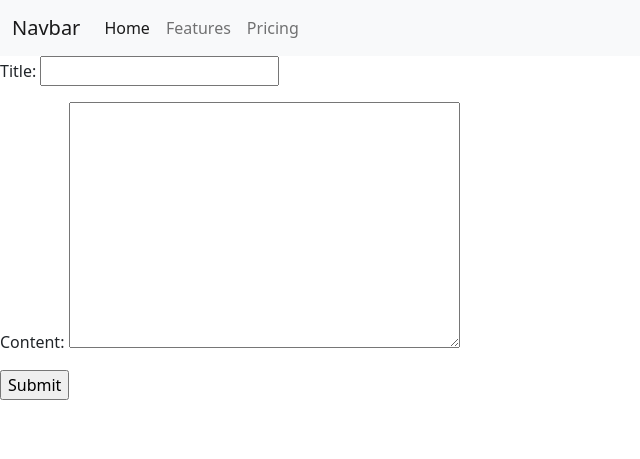
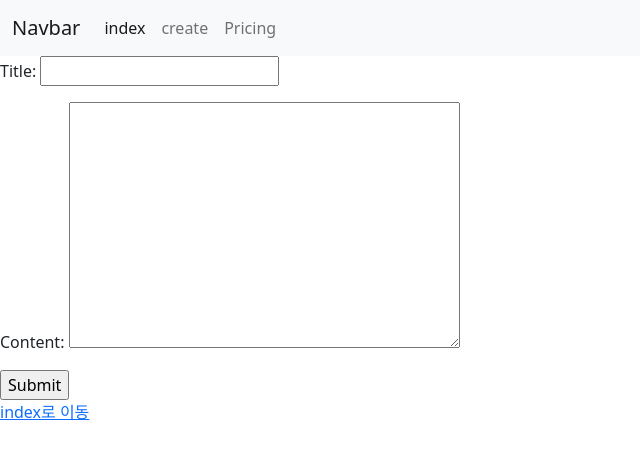
Before and after one commit to Grayson-choi/django_insta_practice, a Django app: page /articles/create/ in a window 1280 px wide. Shown: the top 459 px of the page, without its empty margins (0-640 px from the left). Run offline with Django 3.2, Linux system fonts and the light colour scheme.

Commit message:
article app create, index 페이지로 이동하도록 하기

```diff
--- a/articles/templates/articles/create.html
+++ b/articles/templates/articles/create.html
@@ -6,4 +6,5 @@
     {{ form.as_p }}
     <input type="submit">
     </form>
+    <a href="{% url 'articles:index'%}">index로 이동</a>
 {% endblock content %}
--- a/crud/templates/nav.html
+++ b/crud/templates/nav.html
@@ -7,10 +7,10 @@
     <div class="collapse navbar-collapse" id="navbarNav">
       <ul class="navbar-nav">
         <li class="nav-item">
-          <a class="nav-link active" aria-current="page" href="#">Home</a>
+          <a class="nav-link active" aria-current="page" href="{% url 'articles:index' %}">index</a>
         </li>
         <li class="nav-item">
-          <a class="nav-link" href="#">Features</a>
+          <a class="nav-link" href="{% url 'articles:create' %}">create</a>
         </li>
         <li class="nav-item">
           <a class="nav-link" href="#">Pricing</a>
```
